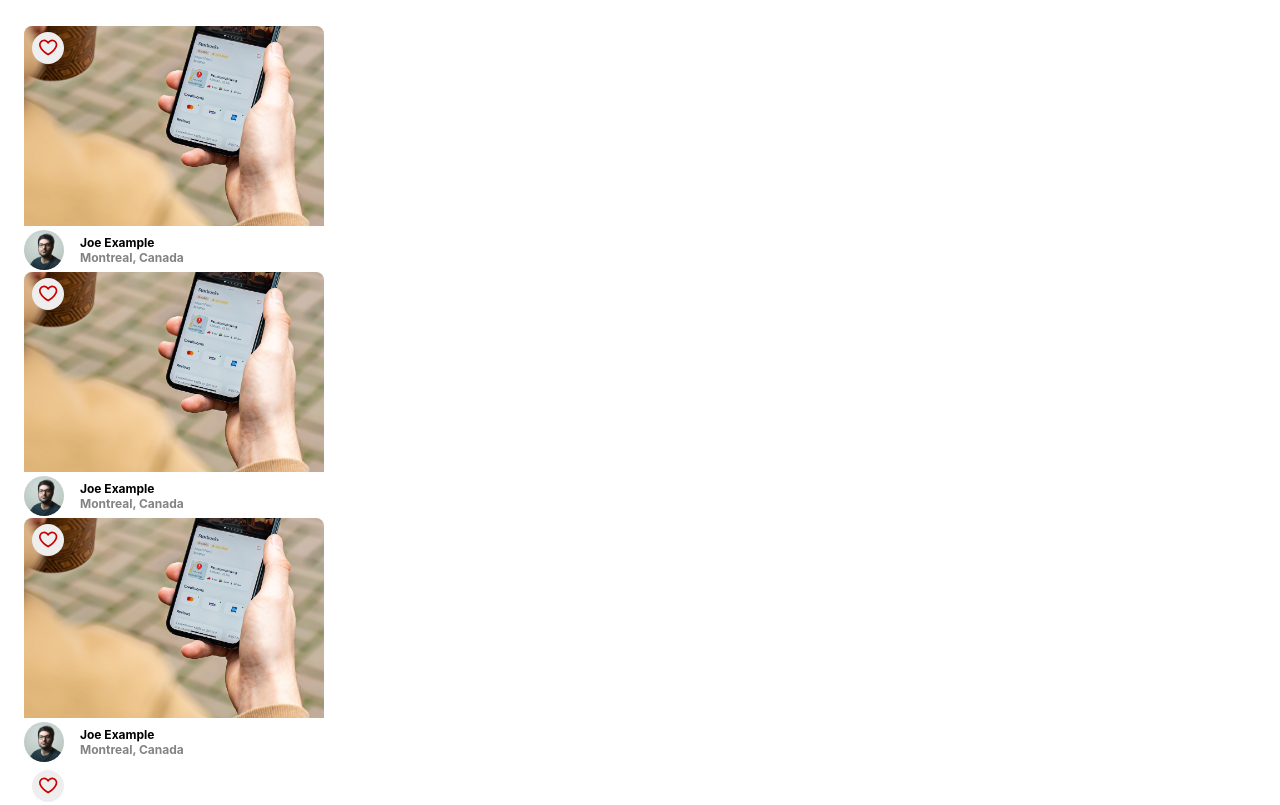
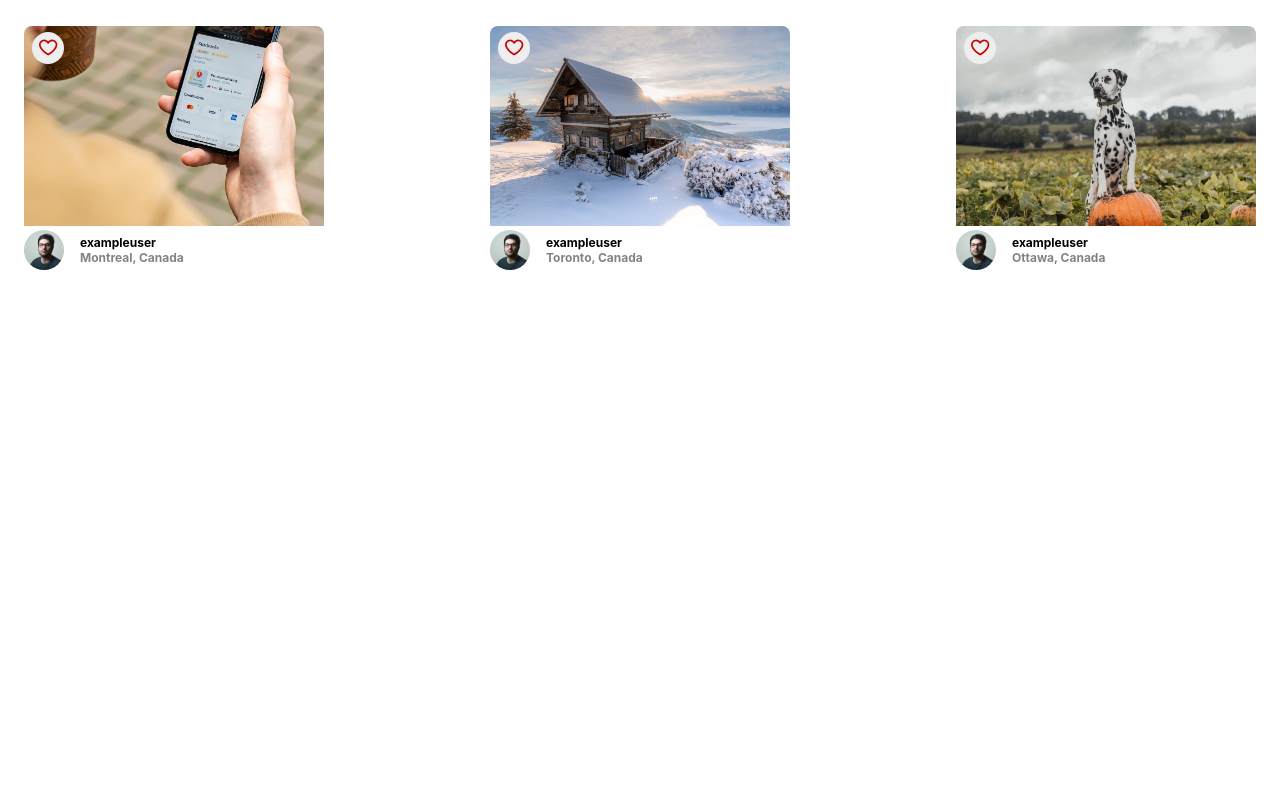
Before and after one commit to irohunk/photolabs-starter, a React (Create React App) app in the folder frontend/: page / in a window 1280 px wide. Built offline with nearby package versions, Linux system fonts and the light colour scheme; the HTML template or start-up script is replaced by a standard one.

Commit message:
implemented photolist

```diff
--- a/frontend/src/App.jsx
+++ b/frontend/src/App.jsx
@@ -2,45 +2,21 @@ import React, {useState} from 'react';
 
 import PhotoListItem from './components/PhotoListItem';
 import PhotoFavButton from './components/PhotoFavButton';
+import PhotoList from 'components/PhotoList';
+
 import './App.scss';
 
 // Note: Rendering a single component to build components in isolation
 
 
 const App = () => {
-  const [isModalOpen, setIsModalOpen] = useState(false);
-  const [selectedPhoto, setSelectedPhoto] = useState(null);
-
   const toggleModal = (photo) => {
-    setIsModalOpen(!isModalOpen);
-    setSelectedPhoto(photo);
+    console.log('Toggled modal for', photo);
   };
-
-  const props = {
-    id: "1",
-    location: {
-      city: "Montreal",
-      country: "Canada",
-    },
-    imageSource: `${process.env.PUBLIC_URL}/Image-1-Regular.jpeg`,
-    username: "Joe Example",
-    profile: `${process.env.PUBLIC_URL}/profile-1.jpg`,
-  };
-
-  const photos = [];
-  photos.push(props);
-  photos.push(props);
-  photos.push(props);
 
   return (
     <div className="App">
-      {photos.map((photo) => (
-        <PhotoListItem key={photo.id} photo={photo} toggleModal={toggleModal} />
-      ))}
-      <PhotoFavButton />
-
-      {/* Render the modal here if needed */}
-      {isModalOpen && <div className="modal">Modal Content for {selectedPhoto?.username}</div>}
+      <PhotoList toggleModal={toggleModal} />
     </div>
   );
 };
--- a/frontend/src/components/PhotoList.jsx
+++ b/frontend/src/components/PhotoList.jsx
@@ -1,67 +1,54 @@
-import React from "react";
+// frontend/src/components/PhotoList.jsx
 
-import "../styles/PhotoList.scss";
+import React from 'react';
+import PhotoListItem from './PhotoListItem';
+import '../styles/PhotoList.scss';
 
 const sampleDataForPhotoList = [
   {
     id: "1",
-    location: {
-      city: "Montreal",
-      country: "Canada",
-    },
+    location: { city: "Montreal", country: "Canada" },
     urls: {
       full: `${process.env.PUBLIC_URL}/Image-1-Full.jpeg`,
-      regular: `${process.env.PUBLIC_URL}/Image-1-Regular.jpeg`,
-    },
+      regular: `${process.env.PUBLIC_URL}/Image-1-Regular.jpeg` },
     user: {
       id: "1",
       username: "exampleuser",
       name: "Joe Example",
-      profile: `${process.env.PUBLIC_URL}/profile-1.jpg`,
-    },
+      profile: `${process.env.PUBLIC_URL}/profile-1.jpg` },
   },
   {
     id: "2",
-    location: {
-      city: "Toronto",
-      country: "Canada",
-    },
+    location: { city: "Toronto", country: "Canada" },
     urls: {
       full: `${process.env.PUBLIC_URL}/Image-2-Full.jpeg`,
-      regular: `${process.env.PUBLIC_URL}/Image-2-Regular.jpeg`,
-    },
+      regular: `${process.env.PUBLIC_URL}/Image-2-Regular.jpeg` },
     user: {
       id: "2",
       username: "exampleuser",
       name: "Joe Example",
-      profile: `${process.env.PUBLIC_URL}/profile-1.jpg`,
-    },
+      profile: `${process.env.PUBLIC_URL}/profile-1.jpg` },
   },
   {
     id: "3",
-    location: {
-      city: "Ottawa",
-      country: "Canada",
-    },
+    location: { city: "Ottawa", country: "Canada" },
     urls: {
       full: `${process.env.PUBLIC_URL}/Image-3-Full.jpeg`,
-      regular: `${process.env.PUBLIC_URL}/Image-3-Regular.jpeg`,
-    },
+      regular: `${process.env.PUBLIC_URL}/Image-3-Regular.jpeg` },
     user: {
       id: "3",
       username: "exampleuser",
       name: "Joe Example",
-      profile: `${process.env.PUBLIC_URL}/profile-1.jpg`,
-    },
+      profile: `${process.env.PUBLIC_URL}/profile-1.jpg` },
   },
 ];
 
-const PhotoList = () => {
-  return (
-    <ul className="photo-list">
-      {/* Insert React */}
-    </ul>
-  );
-};
+const PhotoList = ({ toggleModal }) => (
+  <ul className="photo-list">
+    {sampleDataForPhotoList.map(photo => (
+      <PhotoListItem key={photo.id} photo={photo} toggleModal={toggleModal} />
+    ))}
+  </ul>
+);
 
 export default PhotoList;
--- a/frontend/src/components/PhotoListItem.jsx
+++ b/frontend/src/components/PhotoListItem.jsx
@@ -2,11 +2,8 @@ import React, { useState } from "react";
 import "../styles/PhotoListItem.scss";
 import PhotoFavButton from "./PhotoFavButton";
 
-
-const PhotoListItem = (props) => {
-  const photo = props.photo;
-  const user = photo.username;
-  const location = photo.location;
+const PhotoListItem = ({ photo, toggleModal }) => {
+  const { user, location, urls } = photo;
 
   // State to handle the favorite status
   const [isFav, setIsFav] = useState(false);
@@ -19,13 +16,18 @@ const PhotoListItem = (props) => {
   return (
     <div className="photo-listitem">
       <div className="photo-container">
-        <PhotoFavButton selected={isFav} handleToggle={handleToggle} />
-        <img className="photo-list__image" src={photo.imageSource} alt="" onClick={() => props.toggleModal(props.photo)} />
+        <PhotoFavButton selected={isFav} onClick={handleToggle} />
+        <img
+          className="photo-list__image"
+          src={urls.regular}
+          alt=""
+          onClick={() => toggleModal(photo)}
+        />
       </div>
       <div className="photo-list__user-details">
-        <img className="photo-list__user-profile" src={photo.profile} alt="" />
+        <img className="photo-list__user-profile" src={user.profile} alt="" />
         <div className="photo-list__user-info">
-          <span className="photo-list__user-details">{user}</span>
+          <span className="photo-list__user-details">{user.username}</span>
           <span className="photo-list__user-location">{location.city}, {location.country}</span>
         </div>
       </div>
```
